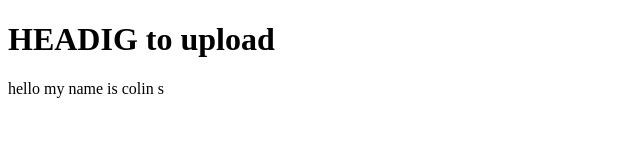
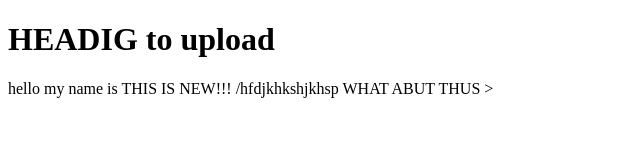
Before and after one commit to colinjohnclarke/pull-push, a plain HTML site: page index.html in a window 1280 px wide. Shown: the whole page, without its empty margins (0-640 px from the left). Drawn offline with Linux system fonts and the light colour scheme.

Commit message:
new name

```diff
--- a/index.html
+++ b/index.html
@@ -9,6 +9,6 @@
   <body>
     <h1>HEADIG to upload</h1>
 
-    <p>hello my name is colin s</p>
+    <p>hello my name is THIS IS NEW!!! /hfdjkhkshjkhsp WHAT ABUT THUS ></p>
   </body>
 </html>
```
